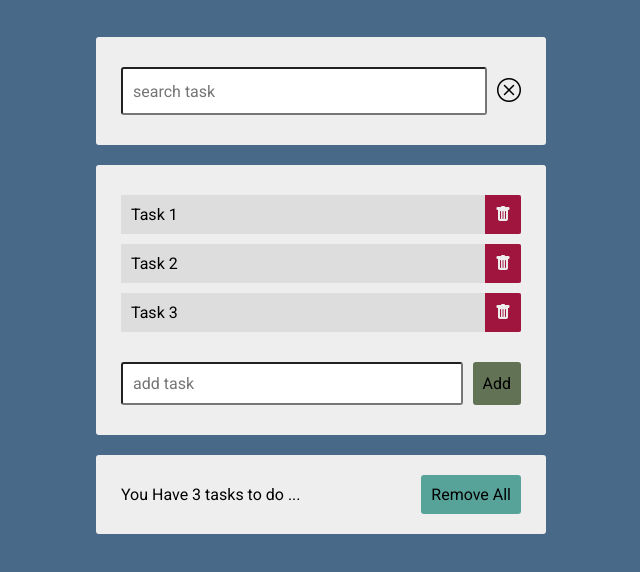
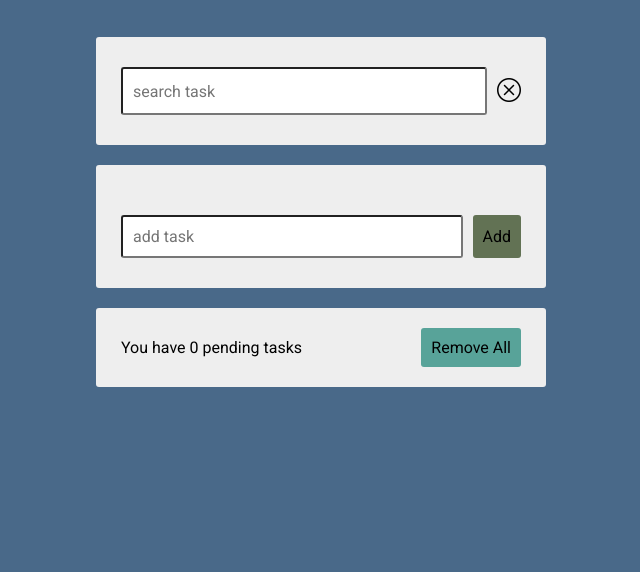
Before and after one commit to YuriyDrokin/PracticeHTMLCSSJS, a plain HTML site: page Todo List Manager/todoListManager.html in a window 1280 px wide. Both pictures are taken after a click on the button "Remove All". Shown: the part 92-664 px from the top of the page, without its empty margins (319-959 px from the left). Drawn offline with nearby package versions, Linux system fonts and the light colour scheme.

Commit message:
add n Task count functionality

```diff
--- a/Todo List Manager/todoListManager.html
+++ b/Todo List Manager/todoListManager.html
@@ -49,7 +49,7 @@
 
         </div>
         <div class="message">
-          <span>You Have 3 tasks to do ...</span>
+          <span></span>
           <button class="clear">Remove All</button>
         </div>
       </section>
--- a/Todo List Manager/todoListManager.js
+++ b/Todo List Manager/todoListManager.js
@@ -1,5 +1,13 @@
 const addForm = document.querySelector(".add");
 const tasks = document.querySelector(".tasks");
+const clearAll = document.querySelector(".clear");
+const messageSpan = document.querySelector(".message span");
+
+function updateMessage() {
+  const textLength = tasks.children.length;
+  messageSpan.textContent = `You have ${textLength} pending tasks`;
+}
+
 
 
 addForm.addEventListener("submit", event => {
@@ -13,6 +21,24 @@ addForm.addEventListener("submit", event => {
                           <i class="bi bi-trash-fill delete"></i>
                         </li>`;
     addForm.reset(); // resetting for new input
+    updateMessage(); // update task numbers
   }
 
 });
+
+tasks.addEventListener("click", event => {
+
+  if (event.target.classList.contains("delete")) {
+    event.target.parentElement.remove();
+    updateMessage();
+  }
+});
+
+clearAll.addEventListener("click", event => {
+  const taskItems = tasks.querySelectorAll("li");
+  taskItems.forEach(item => {
+    item.remove();
+    updateMessage();
+  })
+});
+updateMessage();
```
